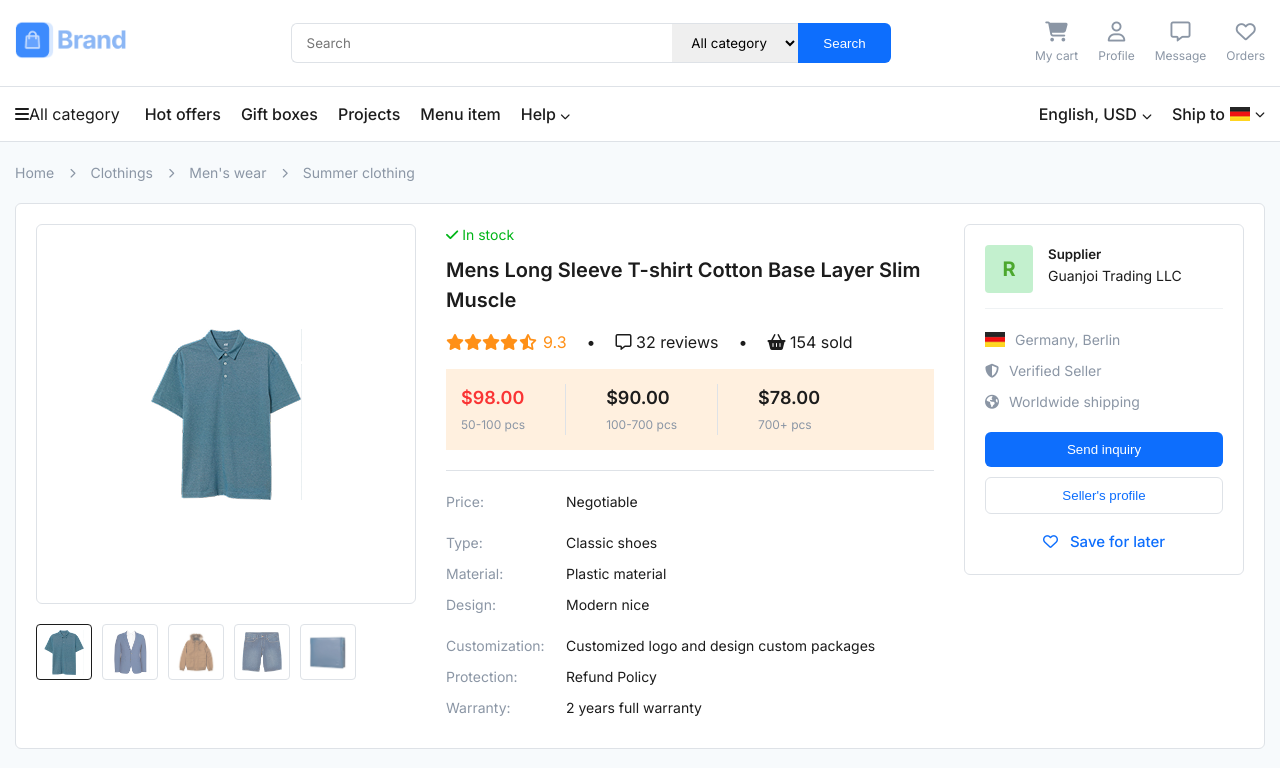
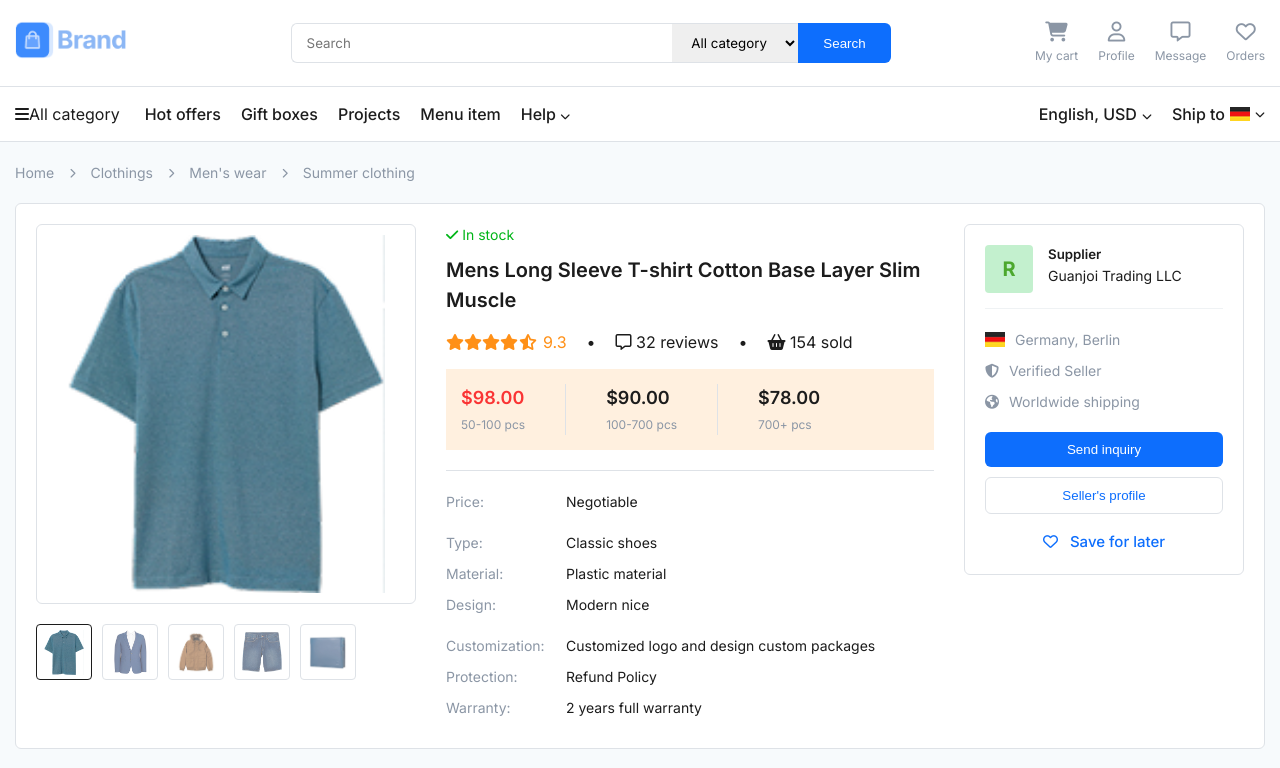
Before and after one commit to muhammadasimna/DHC-Ecommerce-Fullstack-Design, a React (Vite) app in the folder Frontend/: page /product in a window 1280 px wide. Shown: the top 768 px of the page. Built offline with nearby package versions, Linux system fonts and the light colour scheme.

Commit message:
More changes

```diff
--- a/Frontend/src/index.css
+++ b/Frontend/src/index.css
@@ -462,7 +462,7 @@ textarea:focus {
     width: 80px;
     /* height: 80px; */
     display: flex;
-    align-items: flex-end;
+    /* align-items: flex-end; */
     justify-content: flex-end;
 }
 
@@ -880,7 +880,7 @@ footer {
     width: 200px;
     height: 200px;
     display: flex;
-    align-items: center;
+    /* align-items: center; */
     justify-content: center;
     flex-shrink: 0;
 }
@@ -1097,9 +1097,10 @@ footer {
     border: 1px solid var(--gray-300);
     border-radius: 6px;
     display: flex;
-    align-items: center;
-    justify-content: center;
-    margin-bottom: 20px;
+    /* align-items: center; */
+    justify-content: center;
+    margin-bottom: 20px;
+    padding: 10px;
 }
 
 .thumb-gallery {
```
